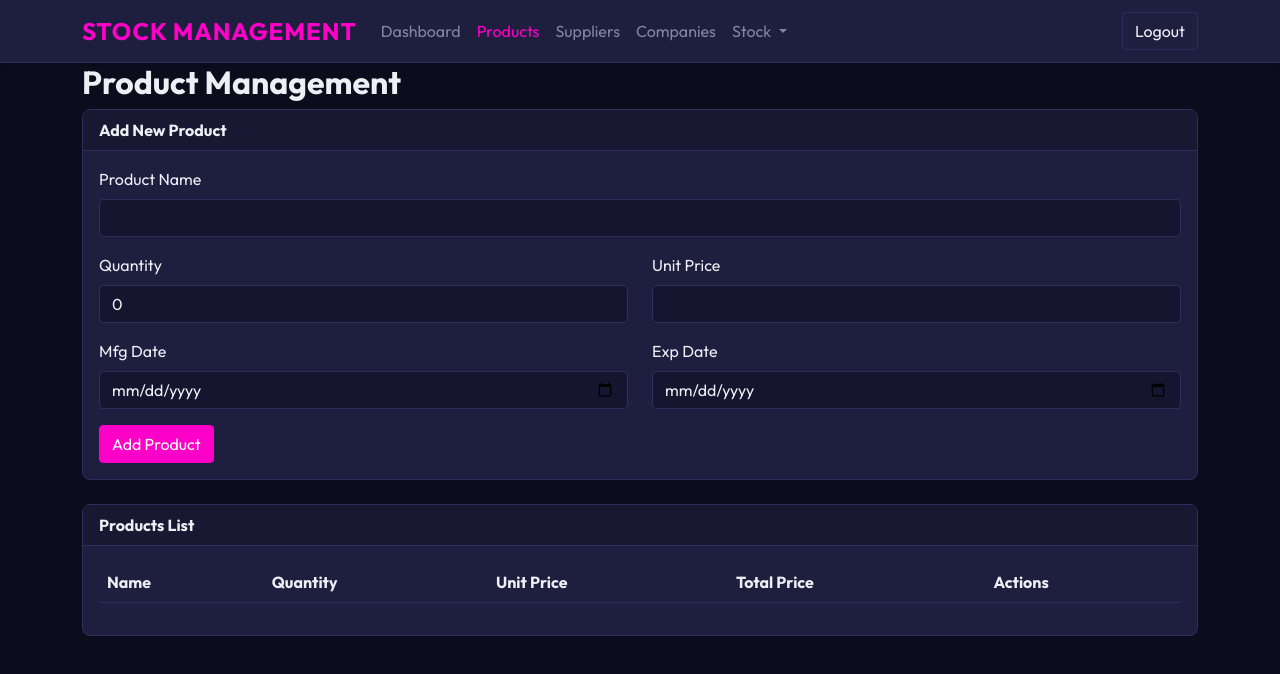
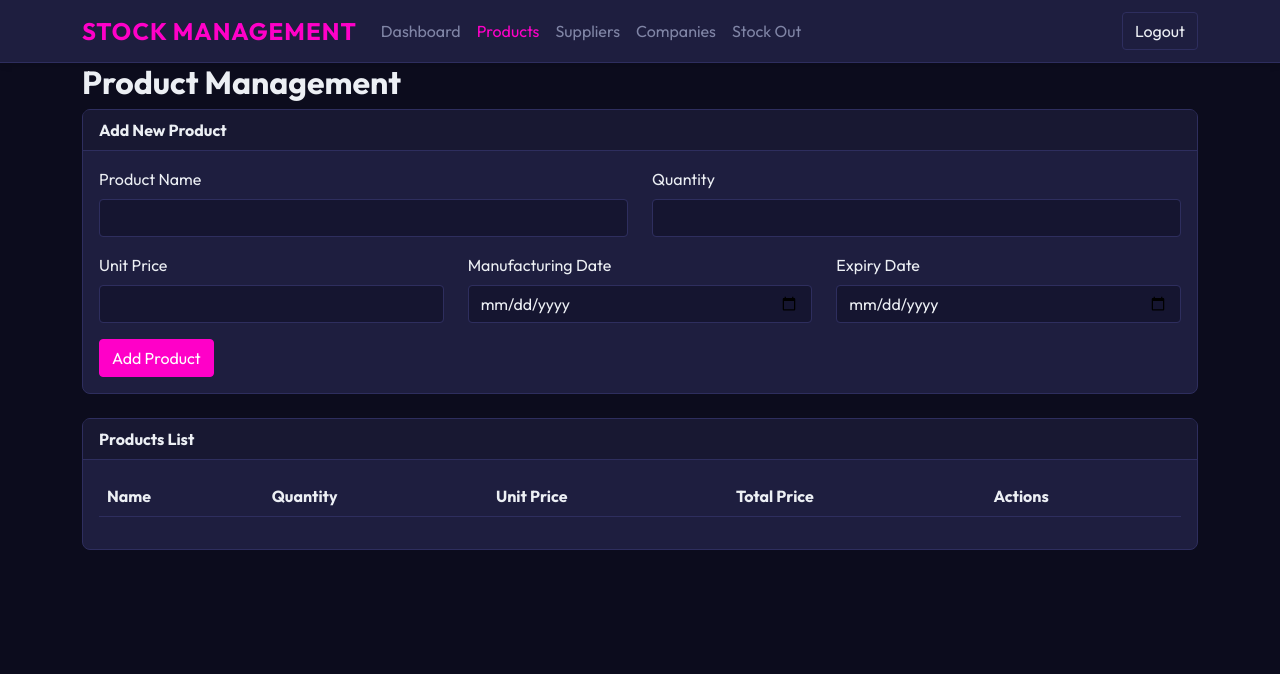
Before and after one commit to layj4155/Stock_management, a website: page public/products.html in a window 1280 px wide. Drawn offline with nearby package versions, Linux system fonts and the light colour scheme; no server answers; sample sign-in values are in the browser's storage.

Commit message:
Remove Stock In functionality completely

```diff
--- a/public/products.html
+++ b/public/products.html
@@ -30,15 +30,8 @@
                     <li class="nav-item">
                         <a class="nav-link" href="companies.html">Companies</a>
                     </li>
-                    <li class="nav-item dropdown">
-                        <a class="nav-link dropdown-toggle" href="#" id="stockDropdown" role="button"
-                            data-bs-toggle="dropdown">
-                            Stock
-                        </a>
-                        <ul class="dropdown-menu">
-                            <li><a class="dropdown-item" href="stock-in.html">Stock In</a></li>
-                            <li><a class="dropdown-item" href="stock-out.html">Stock Out</a></li>
-                        </ul>
+                    <li class="nav-item">
+                        <a class="nav-link" href="stock-out.html">Stock Out</a>
                     </li>
                 </ul>
                 <button class="btn btn-outline-light" onclick="logout()">Logout</button>
@@ -54,27 +47,27 @@
             <div class="card-body">
                 <form id="productForm">
                     <input type="hidden" id="productId">
-                    <div class="mb-3">
-                        <label class="form-label">Product Name</label>
-                        <input type="text" class="form-control" id="name" required>
+                    <div class="row">
+                        <div class="col-md-6 mb-3">
+                            <label class="form-label">Product Name</label>
+                            <input type="text" class="form-control" id="name" required>
+                        </div>
+                        <div class="col-md-6 mb-3">
+                            <label class="form-label">Quantity</label>
+                            <input type="number" class="form-control" id="quantity" required>
+                        </div>
                     </div>
                     <div class="row">
-                        <div class="col-md-6 mb-3">
-                            <label class="form-label">Quantity</label>
-                            <input type="number" class="form-control" id="quantity" value="0" required>
-                        </div>
-                        <div class="col-md-6 mb-3">
+                        <div class="col-md-4 mb-3">
                             <label class="form-label">Unit Price</label>
                             <input type="number" class="form-control" id="unitPrice" step="0.01" required>
                         </div>
-                    </div>
-                    <div class="row">
-                        <div class="col-md-6 mb-3">
-                            <label class="form-label">Mfg Date</label>
+                        <div class="col-md-4 mb-3">
+                            <label class="form-label">Manufacturing Date</label>
                             <input type="date" class="form-control" id="mfgDate">
                         </div>
-                        <div class="col-md-6 mb-3">
-                            <label class="form-label">Exp Date</label>
+                        <div class="col-md-4 mb-3">
+                            <label class="form-label">Expiry Date</label>
                             <input type="date" class="form-control" id="expDate">
                         </div>
                     </div>
```
Also changed, not shown: public/dashboard.html (+5 -21 lines), public/suppliers.html (+2 -9 lines).
